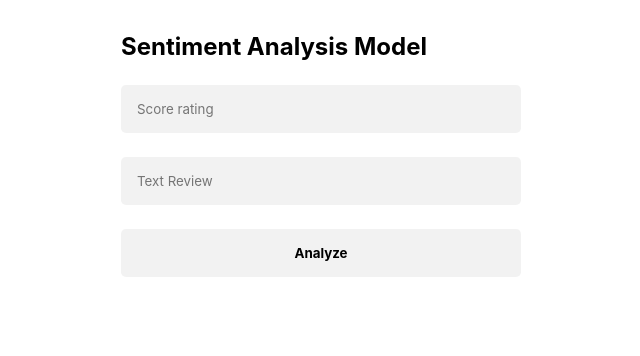
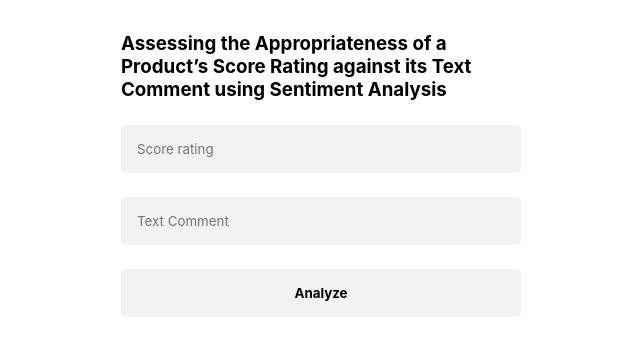
Before and after one commit to EricEchemane/Assessing-the-Correlation-of-a-Product-Review-Comment-and-its-Score-Rating, a Flask app: page / in a window 1280 px wide. Shown: the top 356 px of the page, without its empty margins (319-959 px from the left). Run offline with Flask 2, Linux system fonts and the light colour scheme; some libraries are stand-ins or nearby versions.

Commit message:
Changed text_review to text_comment

```diff
--- a/app.py
+++ b/app.py
@@ -14,13 +14,13 @@ def index():
         return render_template('index.html')
 
     score_rating = request.form.get('scoreRating')
-    text_review = request.form.get('textReview')
+    text_comment = request.form.get('textComment')
     # validate body
-    if not score_rating or not text_review: return 'Not Found',404
+    if not score_rating or not text_comment: return 'Not Found',404
 
     score_rating = int(score_rating)
 
-    prediction = classify(text_review)[0]
+    prediction = classify(text_comment)[0]
     matched = False
 
     if prediction == Sentiment.POSITIVE:
@@ -31,7 +31,9 @@ def index():
     return render_template('index.html', prediction = {
         'matched': is_matched(matched),
         'sentiment': prediction,
-        'accuracy': round(accuracy_score * 100, 2)
+        'accuracy': round(accuracy_score * 100, 2),
+        'score_rating': score_rating,
+        'text_comment': text_comment
     })
 
 if __name__ == '__main__':
--- a/templates/index.html
+++ b/templates/index.html
@@ -53,12 +53,27 @@
 
 <body>
     <form action="/" method="post">
-        <h2> Sentiment Analysis Model </h2>
+        <div>
+            <h3> Assessing the Appropriateness of a Product’s Score Rating against its Text Comment using Sentiment
+                Analysis
+            </h3>
+            </p>
+        </div>
         <input type="number" placeholder="Score rating" name="scoreRating" max="5" required />
-        <input type="text" placeholder="Text Review" name="textReview" required />
+        <input type="text" placeholder="Text Comment" name="textComment" required />
         <button name="submit"> Analyze </button>
         {% if prediction %}
-        <h3> {{ prediction['matched'] }} </h3>
+        <div>
+            <p>
+                <b>Rating: </b>
+                {{ prediction['score_rating'] }}
+            </p>
+            <p>
+                <b>Text Comment: </b>
+                {{ prediction['text_comment'] }}
+            </p>
+        </div>
+        <h3> Result: {{ prediction['matched'] }} </h3>
         <h4> Accuracy: {{ prediction['accuracy'] }}%</h4>
         {% endif %}
     </form>
```
Also changed, not shown: 1 other file.
